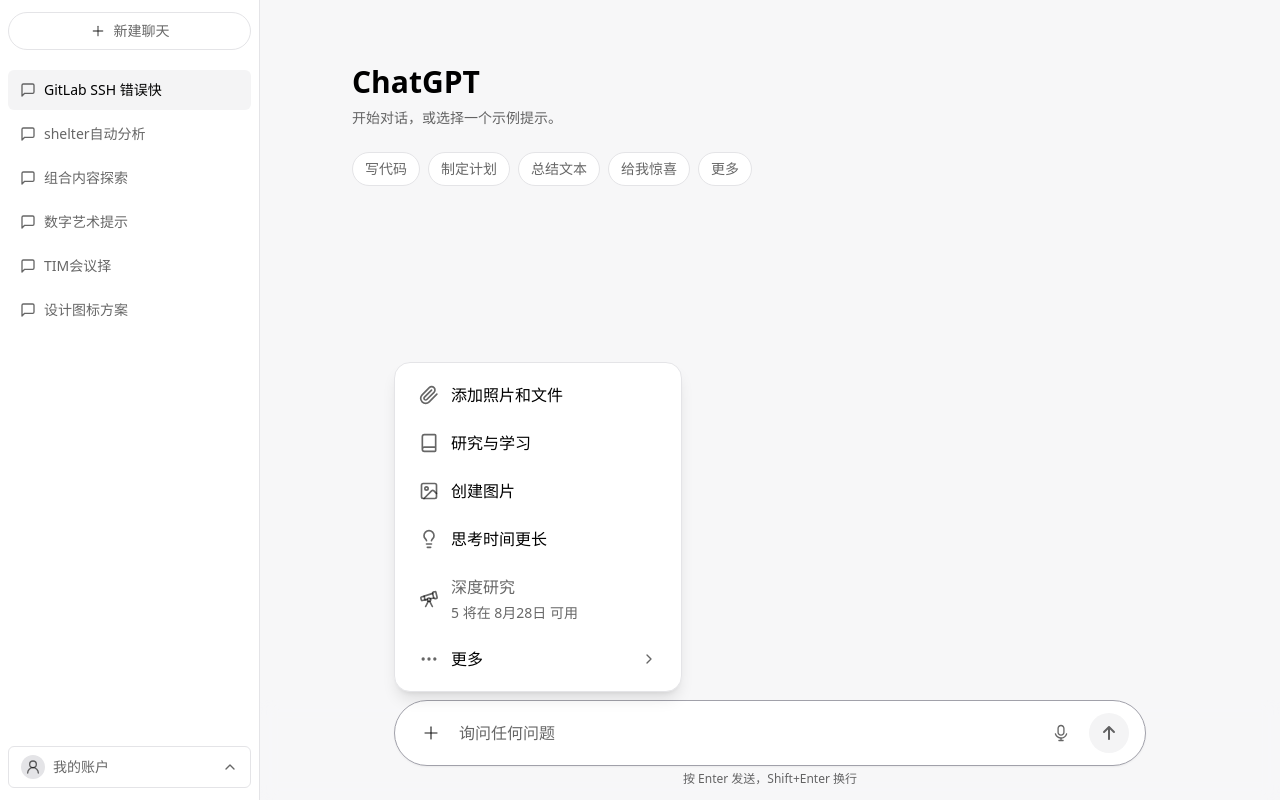
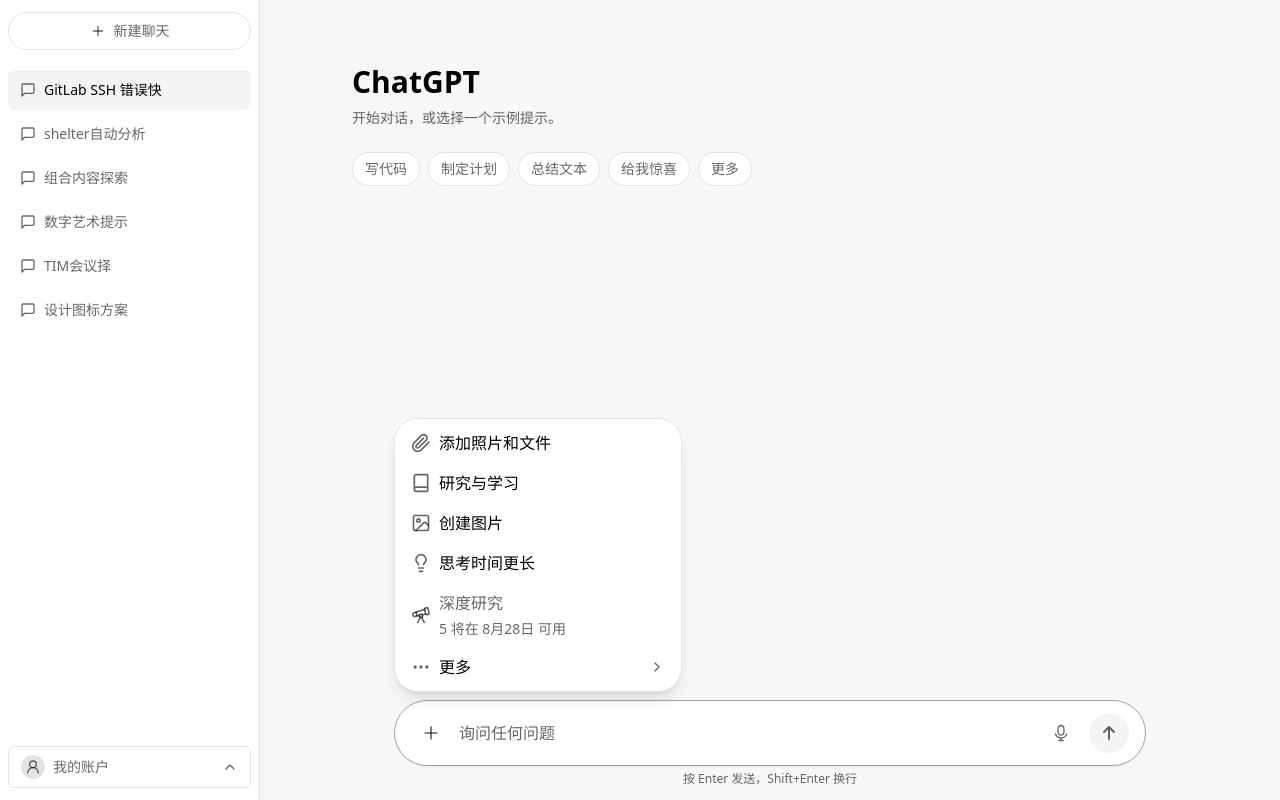
Before and after one commit to pgd-LC2/ptchat, a Next.js app: page / in a window 1280 px wide. Both pictures are taken after a click on the button 431 px from the left and 733 px from the top of the page. Built offline with nearby package versions, Linux system fonts and the light colour scheme.

Commit message:
让菜单更紧凑和圆角更大

```diff
--- a/components/chat/InputMenu.tsx
+++ b/components/chat/InputMenu.tsx
@@ -48,14 +48,14 @@
       />
 
       {/* 菜单内容 */}
-      <div className="absolute bottom-full mb-2 left-6 z-20 w-72 rounded-2xl border border-zinc-200 bg-white shadow-lg overflow-hidden">
-        <div className="p-2">
+      <div className="absolute bottom-full mb-2 left-6 z-20 w-72 rounded-3xl border border-zinc-200 bg-white shadow-lg overflow-hidden">
+        <div className="p-1">
           {menuItems.map((item, index) => (
             <button
               key={index}
               type="button"
               disabled={item.disabled}
-              className={`w-full flex items-center gap-3 rounded-xl px-4 py-3 text-left transition-colors ${
+              className={`w-full flex items-center gap-2 rounded-xl px-3 py-2 text-left transition-colors ${
                 item.disabled
                   ? 'text-black/60 cursor-not-allowed'
                   : 'text-black hover:bg-zinc-50'
@@ -85,7 +85,7 @@
           {/* 更多选项 */}
           <button
             type="button"
-            className="w-full flex items-center gap-3 rounded-xl px-4 py-3 text-left text-black hover:bg-zinc-50 transition-colors"
+            className="w-full flex items-center gap-2 rounded-xl px-3 py-2 text-left text-black hover:bg-zinc-50 transition-colors"
             onClick={() => {
               console.log('Clicked: 更多');
               onClose();
```
